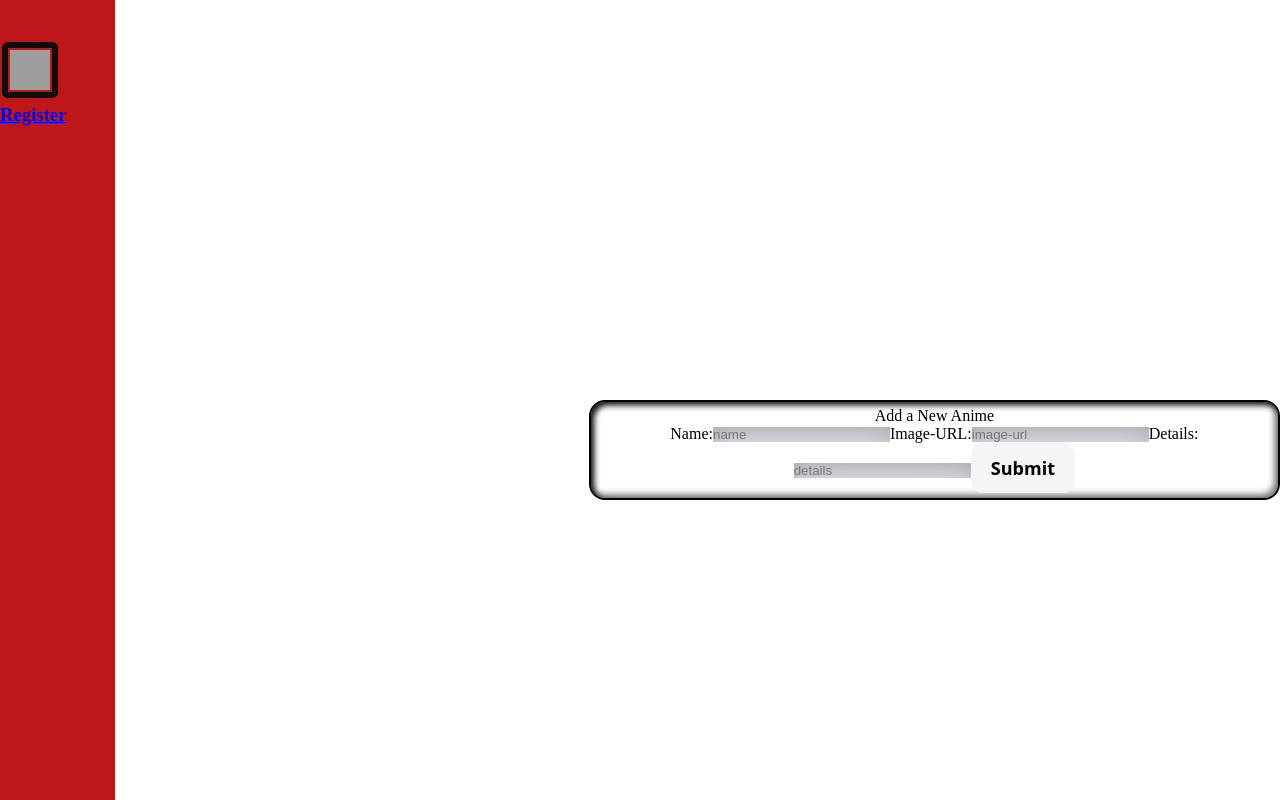
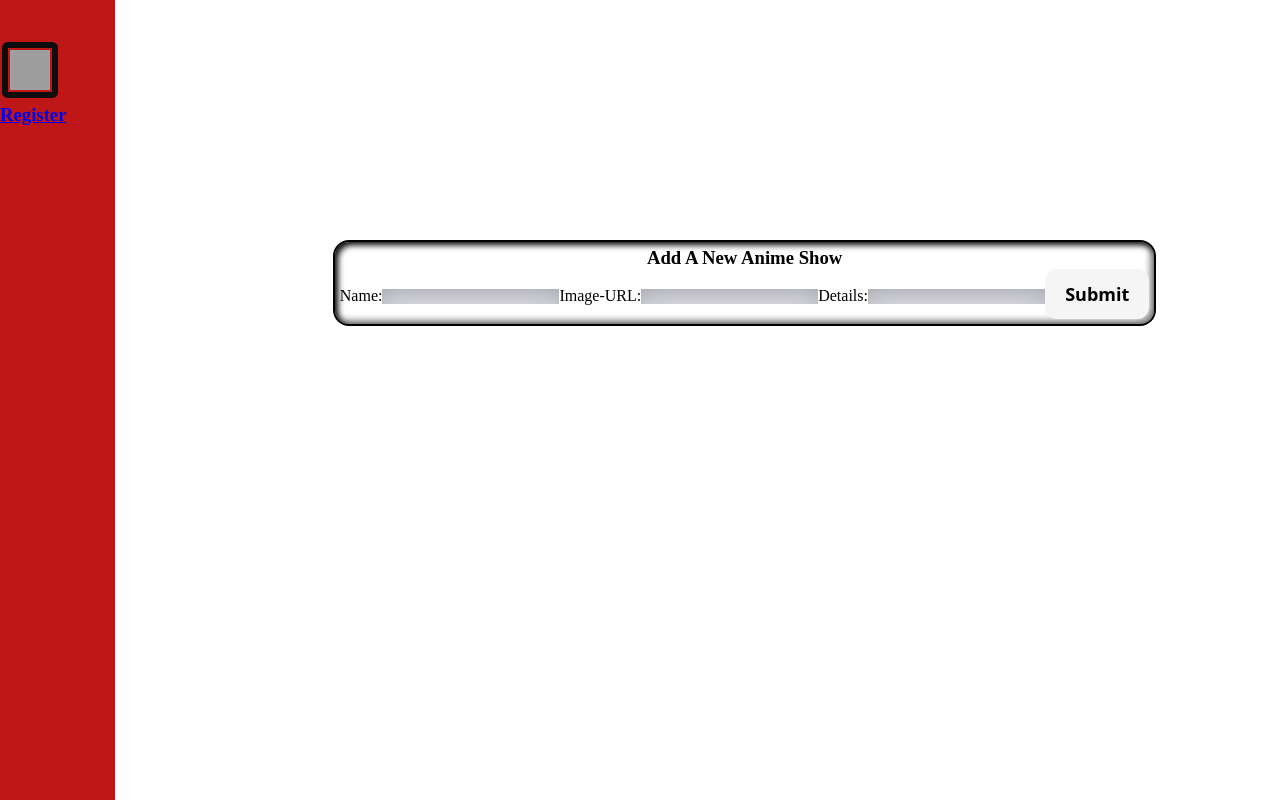
Before and after one commit to thomalita/tomtom-frontend, a React (Create React App) app in the folder client/: page /add-anime in a window 1280 px wide. Built offline with nearby package versions, Linux system fonts and the light colour scheme; grey boxes are pictures that could not be loaded; the HTML template or start-up script is replaced by a standard one.

Commit message:
fixing add anime form

```diff
--- a/client/src/Components/AddAnime.jsx
+++ b/client/src/Components/AddAnime.jsx
@@ -14,14 +14,6 @@ const AddAnime = () => {
     };
     const [formValues, setFormValues] = useState(initialFormValues)
 
-
-     // const handleSubmit = async (e) => {
-    //   e.preventDefault()
-    //   await newClass({
-    //     name: formValues.name    })
-    //   setFormValues(initialState)
-    //   window.location.reload()
-    // }
     const handleChange = (e) => {
         setFormValues({ ...formValues, [e.target.name]: e.target.value })
       }
@@ -33,7 +25,9 @@ const AddAnime = () => {
     }
 
     return (
-      <div className='addAnime-header'>Add a New Anime
+    <div className='add-anime-page'>
+      <div className='addAnime-header'>
+        <h3>Add A New Anime Show</h3>
         <div className='add-anime-form'>
             <form onSubmit={handleSubmit}>
                 Name:
@@ -42,7 +36,6 @@ const AddAnime = () => {
                 name="name"
                 value={formValues.name}
                 type="text"
-                placeholder='name'
                 required
                 />
                 Image-URL:
@@ -51,7 +44,6 @@ const AddAnime = () => {
                 name="image"
                 value={formValues.image}
                 type="text"
-                placeholder='image-url'
                 required
                 />
                 Details:
@@ -60,28 +52,15 @@ const AddAnime = () => {
                 name="details"
                 value={formValues.details}
                 type="text"
-                placeholder='details'
                 required
                 />
                 <button>Submit</button>
             </form>
           </div>
       </div>
-    )
-  }
-
-
-
-// export const newAnime = async (data) => {
-//     try {
-//         const res = await Client.post('/anime', data)
-//         return res.data
-//     } catch (error) {
-//         throw error
-//     }
-// }
-
-
+    </div>
+)
+}
 
 
 export default AddAnime
--- a/client/src/Components/UpdateAnime.jsx
+++ b/client/src/Components/UpdateAnime.jsx
@@ -40,7 +40,7 @@ export const UpdateAnime = () => {
     }
 
   return (
-    <div>
+    <div className='update'>
          <h3>Update Anime</h3>
         <div className='pdate-form'>
             {anime &&
--- a/client/src/index.css
+++ b/client/src/index.css
@@ -135,13 +135,14 @@ img {
   grid-row-gap: 10px;
   text-align: center;
   background-color: rgb(26, 24, 24);
+  margin-left: 40px;
 }
 
 .addAnime-header{
   text-align: center;
   position: fixed;
-  top: 50%;
-  left: 46%;
+  top: 30%;
+  left: 26%;
   background-color: white;
   padding: 5px;
   border: solid 2px black;
@@ -152,3 +153,16 @@ img {
 .addAnime-header input {
     box-shadow: rgba(50, 50, 93, 0.25) 0px 30px 60px -12px inset, rgba(0, 0, 0, 0.3) 0px 18px 36px -18px inset;
 }
+
+.update {
+  text-align: center;
+  position: fixed;
+  top: 50%;
+  left: 46%;
+  background-color: white;
+  padding: 5px;
+  border: solid 2px black;
+  border-radius: 1em;
+  box-shadow: rgb(6, 6, 6) 3px 3px 6px 0px inset, rgba(13, 13, 13, 0.5) -3px -3px 6px 1px inset;
+  list-style-type: none;
+}
```
